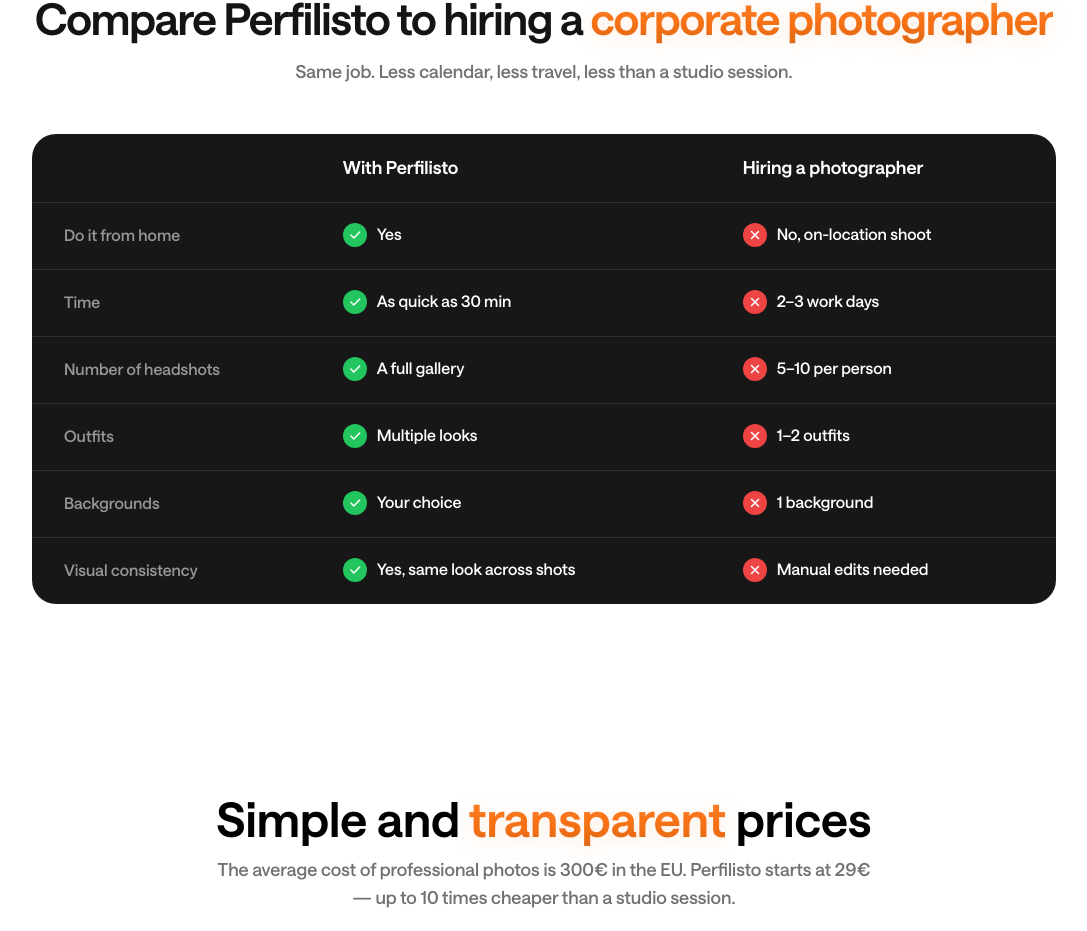
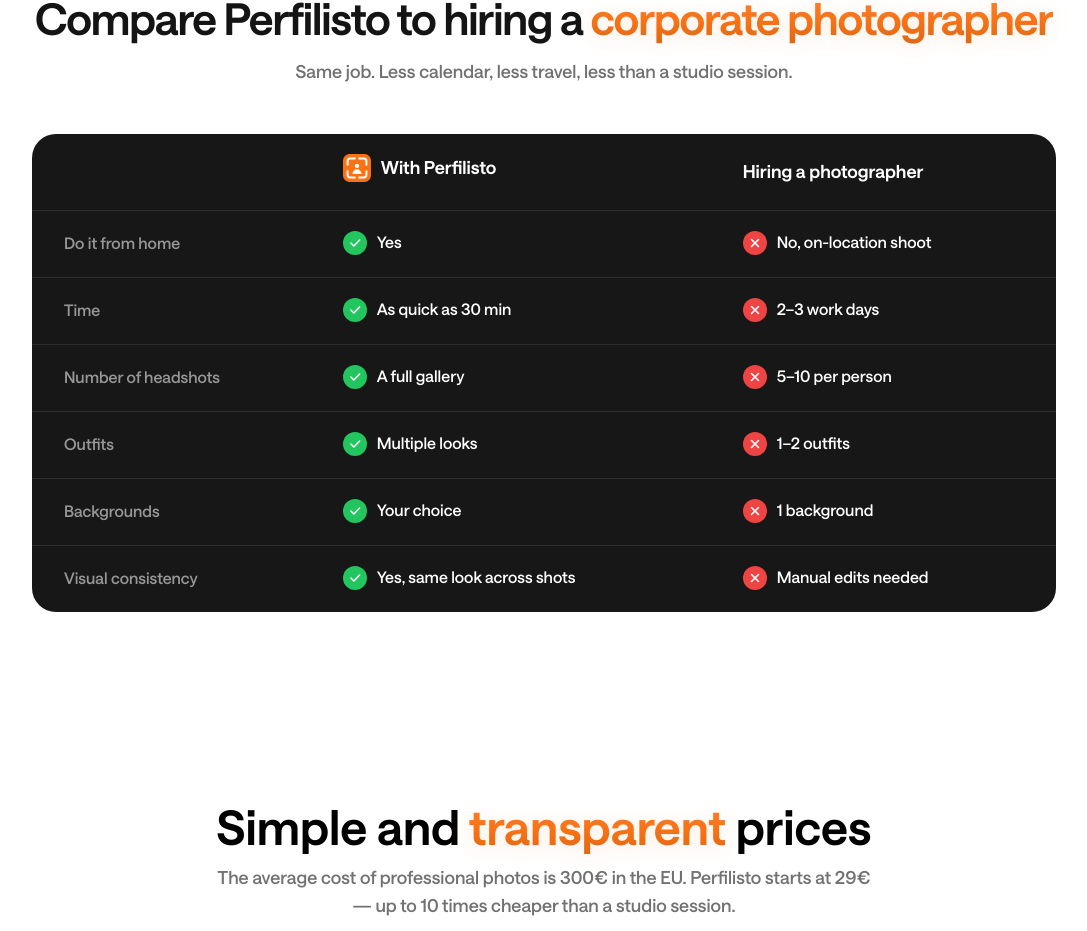
Before and after one commit to dev-err418/perfilisto, a Next.js app: page / in a window 1280 px wide. Shown: the part 2413-3344 px from the top of the page, without its empty margins (96-1183 px from the left). Built offline with nearby package versions, Linux system fonts and the light colour scheme.

Commit message:
Show app icon in comparison table

```diff
--- a/src/components/features/landing/compare.tsx
+++ b/src/components/features/landing/compare.tsx
@@ -1,5 +1,6 @@
 import { IconCheck, IconX } from "@tabler/icons-react";
 
+import { LogoMark } from "@/components/features/landing/logo-mark";
 import type { Messages } from "@/i18n";
 import { cn } from "@/lib/utils";
 
@@ -60,7 +61,10 @@
               <tr className="border-b border-white/10">
                 <th className="w-[28%] px-5 py-5 sm:px-8" />
                 <th className="px-4 py-5 text-base font-semibold text-white sm:px-6 sm:text-lg">
-                  {copy.perfilisto}
+                  <span className="inline-flex items-center gap-2.5">
+                    <LogoMark className="size-6 shrink-0 sm:size-7" />
+                    {copy.perfilisto}
+                  </span>
                 </th>
                 <th className="px-4 py-5 text-base font-semibold text-white sm:px-6 sm:text-lg">
                   {copy.photographer}
```
